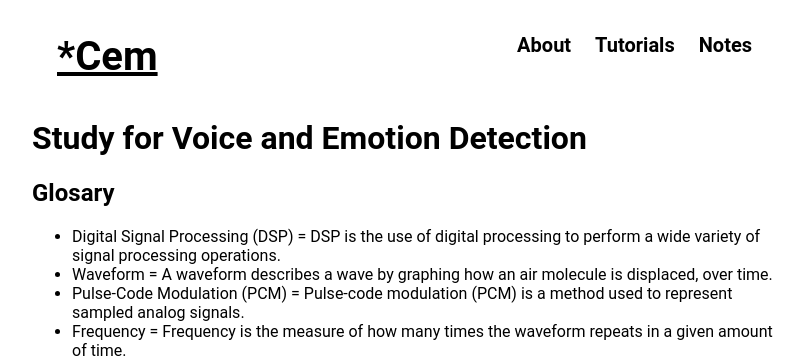
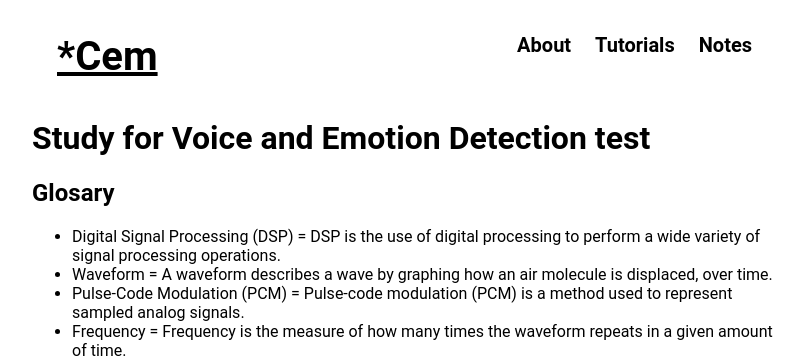
Before and after one commit to cekose/portfolio, a Jekyll site: the page built from _posts/2002-09-03-speech-rec-notes.md, in a window 1280 px wide and 900 px high. Shown: the top 358 px of the window, without its empty margins (233-1037 px from the left). Built offline with Jekyll 4.4.1, drawn with Linux system fonts in a browser that asks for light colours; nearby versions of some CDN libraries; formulas are drawn with MathJax 3.

Commit message:
added post

```diff
--- a/_posts/2002-09-03-speech-rec-notes.md
+++ b/_posts/2002-09-03-speech-rec-notes.md
@@ -5,7 +5,7 @@ title: Speech Recognition Notes
 excerpt: Study for Voice and Emotion Detection.
 ---
 
-# Study for Voice and Emotion Detection
+# Study for Voice and Emotion Detection test
 
 ## Glosary
 
```
